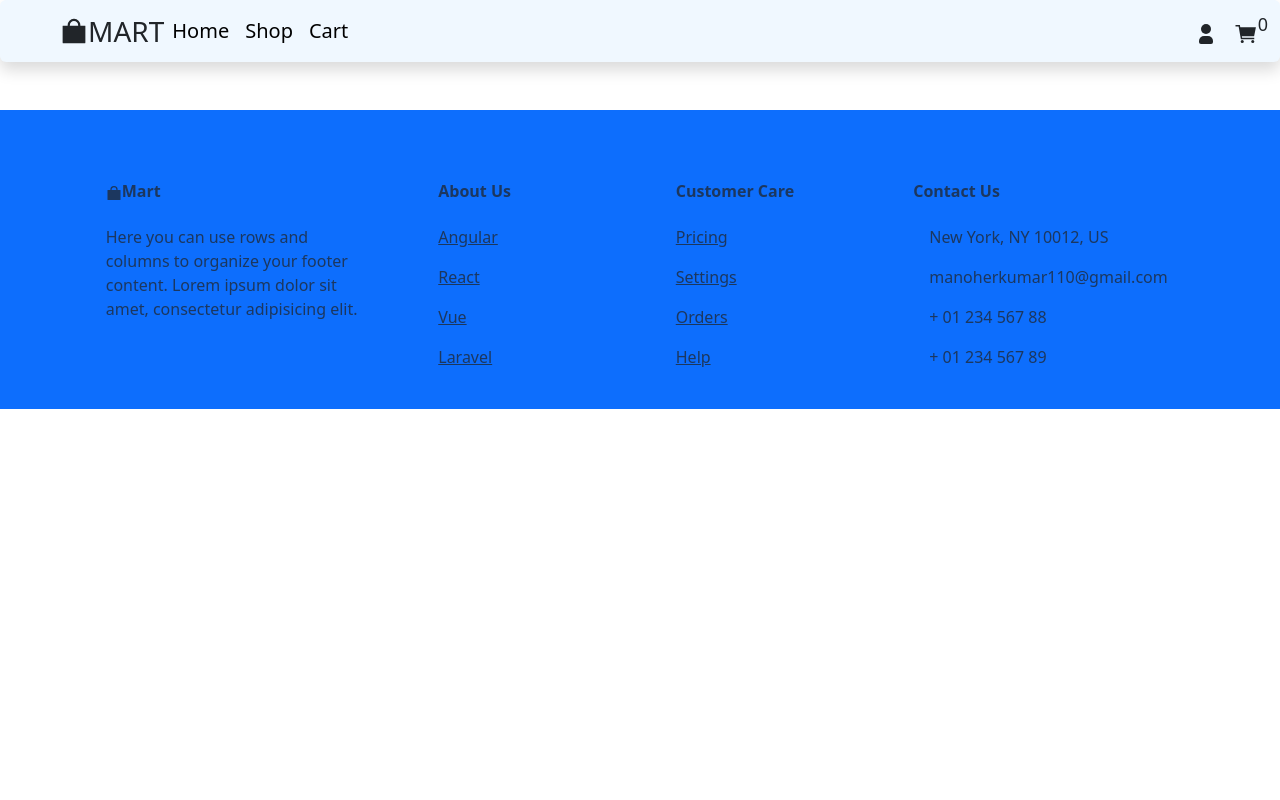
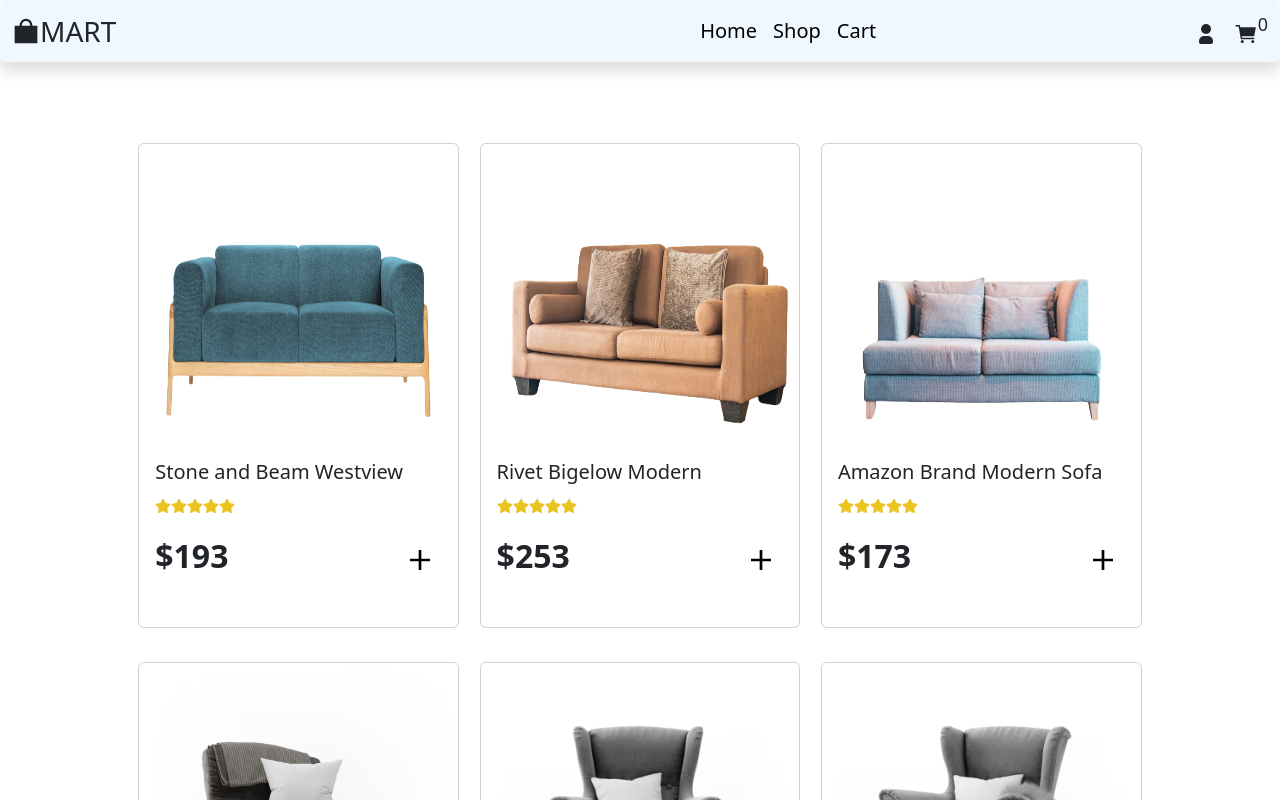
Before and after one commit to manoher97/none, a React (Create React App) app: page /OneProduct in a window 1280 px wide. Shown: the top 800 px of the page. Built offline with nearby package versions, Linux system fonts and the light colour scheme.

Commit message:
cart updated

```diff
--- a/src/App.css
+++ b/src/App.css
@@ -4,6 +4,9 @@
   top: 0;
   z-index: 2;
   background-color: aliceblue;
+}
+#Navebar{
+  margin-left: 50%;
 }
 
 /* nave-bar decaration ends here */
@@ -240,9 +243,13 @@
 .Cart_dec button{
   background: none;
   border: none;
+
+}
+.cart_btn{
+  margin-left: 80%;
 }
 .Cart_dec h3{
-  margin-top: 10%;
+  margin-top: 5%;
 }
 
 .cart_price{
--- a/src/Componets/Cart.jsx
+++ b/src/Componets/Cart.jsx
@@ -33,17 +33,16 @@ const Cart = () => {
             <div>
               <img src={item.imgUrl} alt="..." />
             </div>
-            <div className='d-flex'>
+            <div>
               <section>
+              <button onClick={() => handleDelete(item)} className='cart_btn'>✖️</button>
                 <h3>{item.productName}</h3>
                 <h4> ${item.price}</h4>
                 <p>Quantity: {item.quantity}</p>
-                <p>Total Price: ${calculateTotalPrice(item)}</p>
-              </section>
-              <section className='cart_btn'>
+                {/* <p>Total Price: ${calculateTotalPrice(item)}</p> */}
                 <button onClick={() => handleIncrement(item)}><FaPlus /></button>
                 <button onClick={() => handleDecrement(item)}><FaMinus /></button>
-                <button onClick={() => handleDelete(item)}>✖️</button>
+
               </section>
             </div>
           </div>
--- a/src/Componets/Header.jsx
+++ b/src/Componets/Header.jsx
@@ -5,19 +5,19 @@ import { TbUserFilled } from "react-icons/tb";
 import { useSelector } from 'react-redux';
 
 const Header = () => {
-    const countOf=useSelector(state=>state.cartCount);
+    const countOf = useSelector(state => state.cartCount);
     return (
         <>
             <div class="shadow mb-5 rounded" id='nav_dec'>
-                <nav className="navbar navbar-expand-lg ms-5" >
+                <nav className="navbar navbar-expand-lg" >
                     <div className="container-fluid">
                         <IoBagSharp className='me-auto fs-3' />
                         <Link className="nav-link active fs-3" to="/">MART</Link>
                         <button className="navbar-toggler" type="button" data-bs-toggle="collapse" data-bs-target="#navbarSupportedContent" aria-controls="navbarSupportedContent" aria-expanded="false" aria-label="Toggle navigation">
                             <span className="navbar-toggler-icon"></span>
                         </button>
-                        <div className="collapse navbar-collapse" id="navbarSupportedContent">
-                            <ul className="navbar-nav me-auto mb-2 mb-lg-0">
+                        <div className="collapse navbar-collapse"     id="navbarSupportedContent">
+                            <ul className="navbar-nav me-auto mb-2 mb-lg-0" id='Navebar'>
                                 <Link className="nav-link fs-5 active" aria-current="page" to="/">Home</Link>
                                 <Link className="nav-link fs-5 active" to="/Shop">Shop</Link>
                                 <Link className="nav-link fs-5 active" to="/Cart">Cart</Link>
--- a/src/Componets/OneProduct.jsx
+++ b/src/Componets/OneProduct.jsx
@@ -1,15 +1,43 @@
 import React, { useState } from 'react';
-import { useSelector } from 'react-redux';
+import { useDispatch, useSelector } from 'react-redux';
 import { FaStar } from "react-icons/fa";
-import { SliderData, Watchas, discoutProducts, newAravils, products } from './products';
+import { Watchas, discoutProducts, newAravils, products } from './products';
+import { addToCart, visitProduct } from '../Storage/Action';
+import { useNavigate } from 'react-router-dom';
+import { ToastContainer, toast } from 'react-toastify';
+import { IoMdAdd } from "react-icons/io";
+
 
 const OneProduct = () => {
     const oneData = useSelector(state => state.oneProduct);
     const [activeTab, setActiveTab] = useState("description");
+    const [product, setProduct] = useState(products)
+    const navigate = useNavigate()
+    const dispatch = useDispatch();
 
+    const cartHandler = (item) => {
+        dispatch(addToCart(item));
+        toast.success('product add', {
+          position: "top-right",
+          autoClose: 3000,
+          hideProgressBar: false,
+          closeOnClick: true,
+          pauseOnHover: true,
+          draggable: true,
+          progress: undefined,
+          theme: "light",
+          });
+  };
     const toggleTab = (tab) => {
         setActiveTab(tab);
     };
+
+    const getDetils = (item) => {
+        dispatch(visitProduct(item))
+        dispatch(addToCart(item));
+        navigate("/OneProduct")
+    }
+
     return (
         <>
             {oneData.map(item => (
@@ -57,6 +85,26 @@ const OneProduct = () => {
                     </section>
                 </div>
             ))}
+            <div className='dic_dec'>
+        {
+          product.map(item => (
+            <div className="card" id="dicount">
+              <div onClick={() => getDetils(item)}>
+                <img src={item.imgUrl} className="card-img-top" alt="..." />
+                <sup>{item.hurtLike}</sup>
+              </div>
+              <div className="card-body">
+                <h5 className="card-title">{item.productName}</h5>
+                <p className="card-text"><FaStar /><FaStar /><FaStar /><FaStar /><FaStar /></p>
+                <div className='dic_btn'>
+                  <strong>${item.price}</strong>
+                  <button onClick={()=>cartHandler(item)}><IoMdAdd /></button>
+                </div>
+              </div>
+            </div>
+          ))
+        }
+      </div>
         </>
     );
 };
--- a/src/Componets/Shop.jsx
+++ b/src/Componets/Shop.jsx
@@ -38,7 +38,6 @@ const Shop = () => {
     navigate("/OneProduct")
 }
 
-
   return (
     <>
       <div className='shop_dec'>
@@ -53,6 +52,7 @@ const Shop = () => {
           <ul className="dropdown-menu">
             <li><a className="dropdown-item" onClick={() => toggleToProducts(products)} >Chair</a></li>
             <li><a className="dropdown-item" onClick={() => toggleToProducts(newAravils.slice(6, 10))} >Wireless</a></li>
+            <li><a className="dropdown-item" onClick={() => toggleToProducts(newAravils.slice(0, 6))} >Mobiles</a></li>
             <li><a className="dropdown-item" onClick={() => toggleToProducts(Watchas)} >watch</a></li>
           </ul>
         </section>
--- a/src/Storage/Store.js
+++ b/src/Storage/Store.js
@@ -19,23 +19,27 @@ const cartListReducer = (state = initialState, action) => {
                 });
                 return { ...state, cartList: updatedCart };
             } else {
+                const newCartList = [...state.cartList, { ...action.payload, quantity: 1 }];
+                localStorage.setItem('cartList', JSON.stringify(newCartList));
                 return {
                     ...state,
-                    cartList: [...state.cartList, { ...action.payload, quantity: 1 }],
+                    cartList: newCartList,
                     cartCount: state.cartCount + 1
                 };
             }
         case "DELETE":
             const updatedCart = state.cartList.filter(item => item !== action.payload);
+            localStorage.setItem('cartList', JSON.stringify(updatedCart));
             return { ...state, cartList: updatedCart, cartCount: state.cartCount - 1 };
         case "INCREASE":
             const cartIncrease = state.cartList.map(item => {
                 if (item.id === action.payload.id) {
-                    return { ...item, quantity:item.quantity + 1};
+                    return { ...item, quantity: item.quantity + 1 };
                 }
-                return item
-            })
-            return { ...state, cartList: cartIncrease};
+                return item;
+            });
+            localStorage.setItem('cartList', JSON.stringify(cartIncrease));
+            return { ...state, cartList: cartIncrease };
         case "DECREASE":
             const cartDecrease = state.cartList.map(item => {
                 if (item.id === action.payload.id) {
@@ -47,16 +51,91 @@ const cartListReducer = (state = initialState, action) => {
                     }
                 }
                 return item;
-            }).filter(item => item !== null)
+            }).filter(item => item !== null);
+            localStorage.setItem('cartList', JSON.stringify(cartDecrease));
             return { ...state, cartList: cartDecrease };
         case "VESITE":
-            return { ...state, oneProduct: [action.payload] }
-
+            return { ...state, oneProduct: [action.payload] };
         default:
             return state;
     }
 };
 
-const store = createStore(cartListReducer);
+const savedCartList = localStorage.getItem('cartList');
+const savedState = savedCartList ? { ...initialState, cartList: JSON.parse(savedCartList) } : initialState;
+const store = createStore(cartListReducer, savedState);
+
+store.subscribe(() => {
+    const state = store.getState();
+    localStorage.setItem('cartList', JSON.stringify(state.cartList));
+});
 
 export default store;
+
+
+
+
+// import { createStore } from "redux";
+
+// const initialState = {
+//     cartList: [],
+//     oneProduct: [],
+//     cartCount: 0,
+// };
+
+// const cartListReducer = (state = initialState, action) => {
+//     switch (action.type) {
+//         case "ADD":
+//             const existingProductIndex = state.cartList.findIndex(item => item.id === action.payload.id);
+//             if (existingProductIndex !== -1) {
+//                 const updatedCart = state.cartList.map((item, index) => {
+//                     if (index === existingProductIndex) {
+//                         return { ...item, quantity: item.quantity + 1 };
+//                     }
+//                     return item;
+//                 });
+//                 return { ...state, cartList: updatedCart };
+//             } else {
+//                 return {
+//                     ...state,
+//                     cartList: [...state.cartList, { ...action.payload, quantity: 1 }],
+//                     cartCount: state.cartCount + 1
+//                 };
+//             }
+//         case "DELETE":
+//             const updatedCart = state.cartList.filter(item => item !== action.payload);
+//             return { ...state, cartList: updatedCart, cartCount: state.cartCount - 1 };
+//         case "INCREASE":
+//             const cartIncrease = state.cartList.map(item => {
+//                 if (item.id === action.payload.id) {
+//                     return { ...item, quantity: item.quantity + 1 };
+//                 }
+//                 return item
+//             })
+//             return { ...state, cartList: cartIncrease };
+//         case "DECREASE":
+//             const cartDecrease = state.cartList.map(item => {
+//                 if (item.id === action.payload.id) {
+//                     const updatedQuantity = item.quantity > 1 ? item.quantity - 1 : 0;
+//                     if (updatedQuantity === 0) {
+//                         return null;
+//                     } else {
+//                         return { ...item, quantity: updatedQuantity };
+//                     }
+//                 }
+//                 return item;
+//             }).filter(item => item !== null)
+
+
+//             return { ...state, cartList: cartDecrease};
+//         case "VESITE":
+//             return { ...state, oneProduct: [action.payload] }
+
+//         default:
+//             return state;
+//     }
+// };
+
+// const store = createStore(cartListReducer);
+
+// export default store;
```
